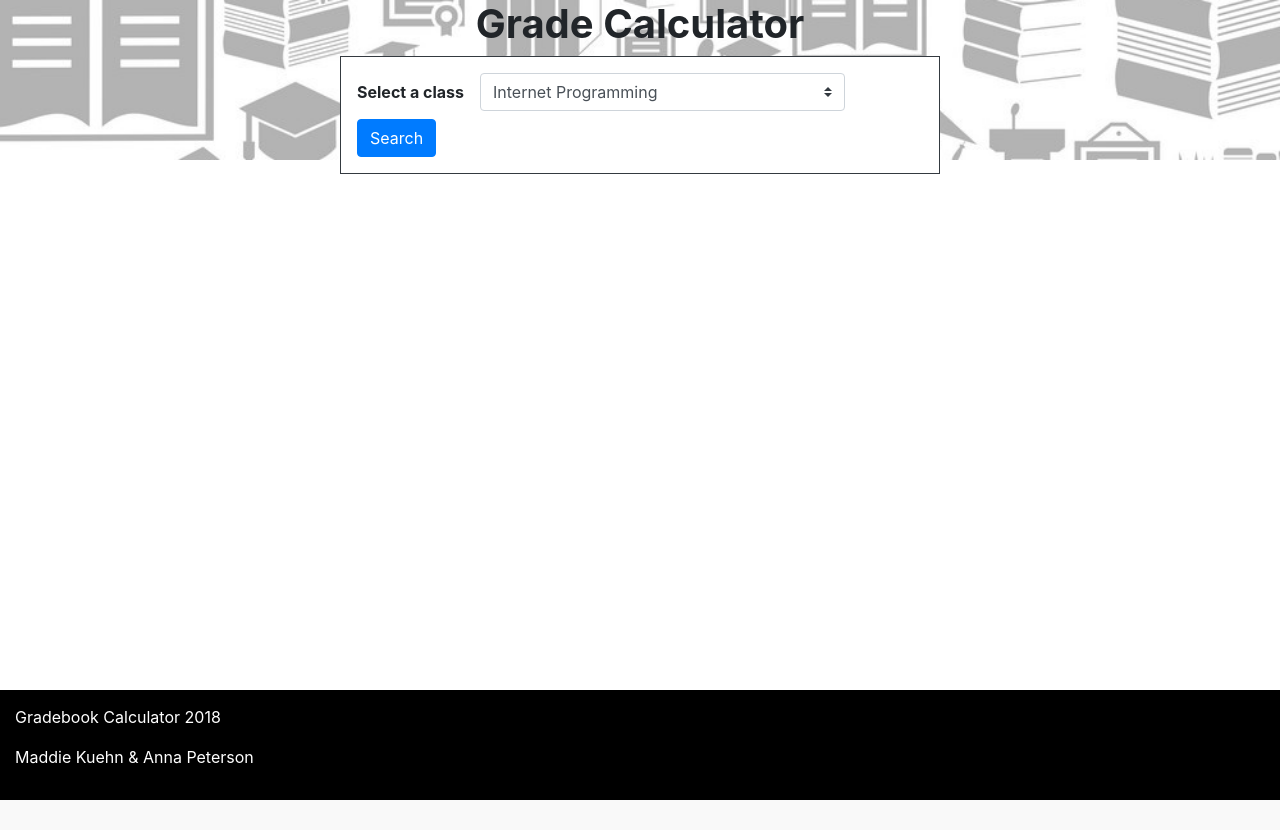
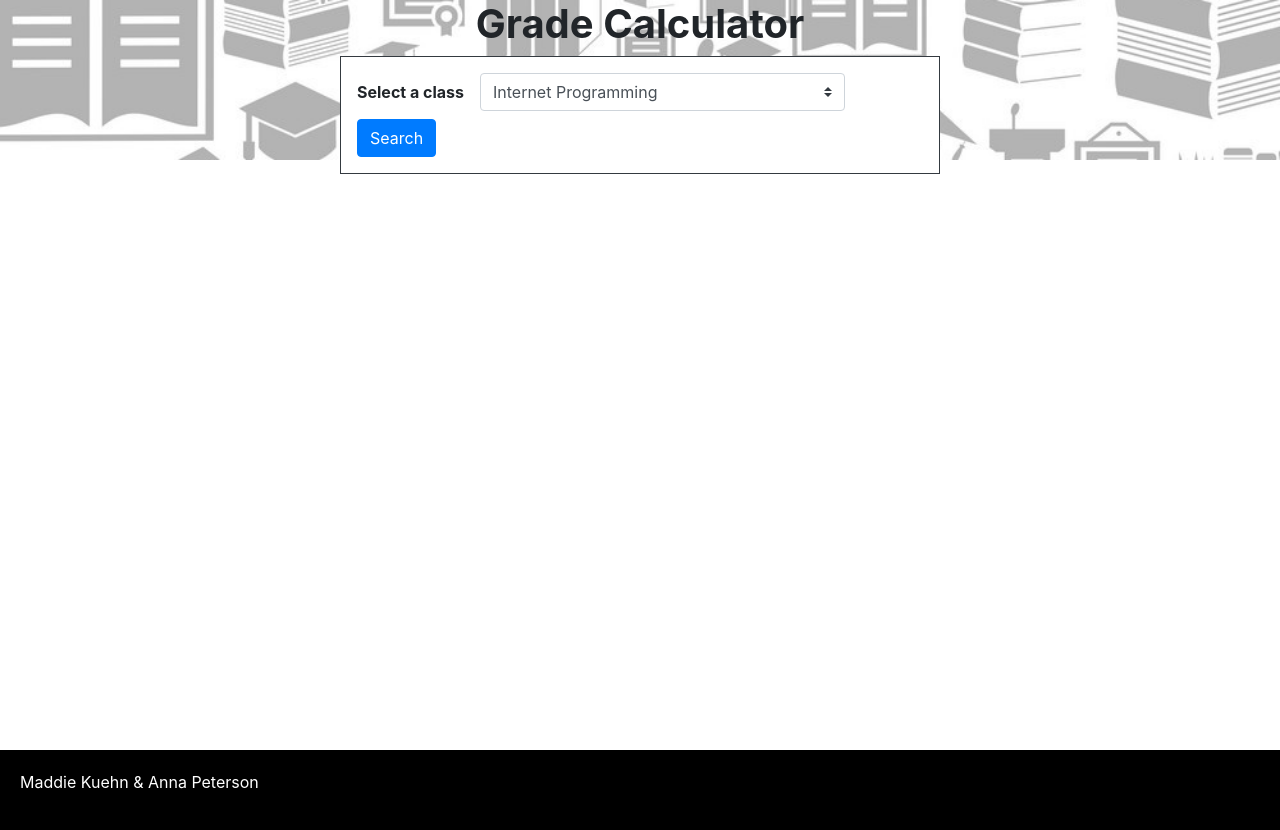
Before and after one commit to kuehma02/FinalProject_CS330, a Flask app: page / in a window 1280 px wide. Before the commit the page ends 800 px from the top, so only its background shows below. Run offline with Flask 2, Linux system fonts and the light colour scheme; data comes from the database, SQL or seed files in the repository; both versions use the stored data as it was after the commit; some libraries are stand-ins or nearby versions.

Commit message:
fixed footers

```diff
--- a/static/css/style.css
+++ b/static/css/style.css
@@ -11,12 +11,16 @@
     background-size: cover;
 }
 
+.content {
+    min-height: calc(100vh - 70px);
+    margin-bottom: 20px;
+
+}
+
 footer {
     float: left;
-    position: absolute;
-    padding: 15px;
-    bottom: 0px;
     width: 100%;
     background-color: black;
     color: white;
+    padding: 20px;
 }
--- a/templates/base.html
+++ b/templates/base.html
@@ -5,9 +5,13 @@
         <link rel="stylesheet" type="text/css" href="../static/css/style.css">
     </head>
     <body>
+        <div class="content">
         {% block content %}
         {% endblock %}
-
+        </div>
+        <footer class="footer">
+            <p>Maddie Kuehn & Anna Peterson</p>
+        </footer>
 
         <script src="../static/js/jquery-3.2.1.slim.min.js" integrity="" crossorigin="anonymous"></script>
         <script src="../static/js/popper.min.js" integrity="" crossorigin="anonymous"></script>
--- a/templates/index.html
+++ b/templates/index.html
@@ -27,8 +27,5 @@
 {% block results %}
 
 {% endblock %}
-<footer>
-    <p>Gradebook Calculator 2018</p>
-    <p>Maddie Kuehn & Anna Peterson</p>
-</footer>
+
 {% endblock %}
```
Also changed, not shown: planner.db.
